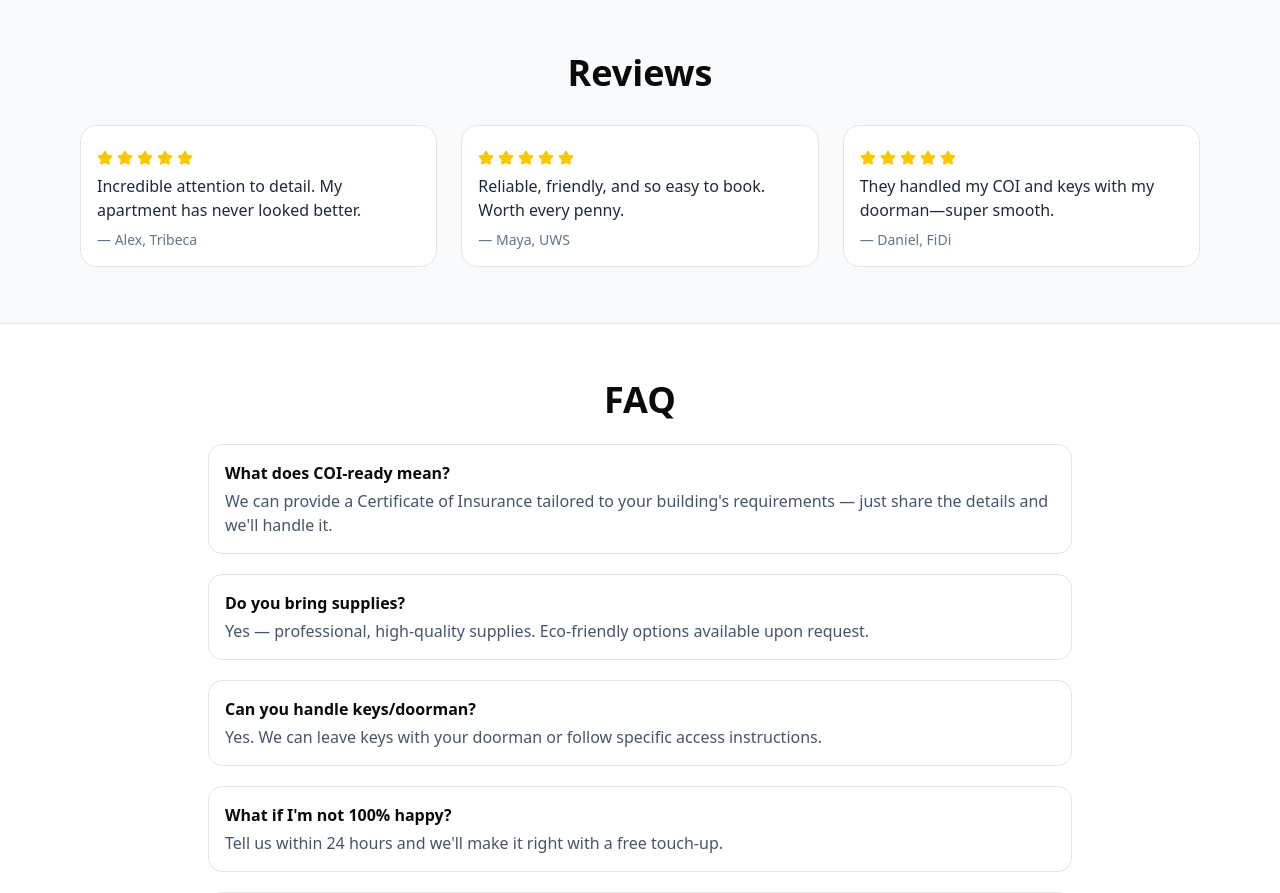
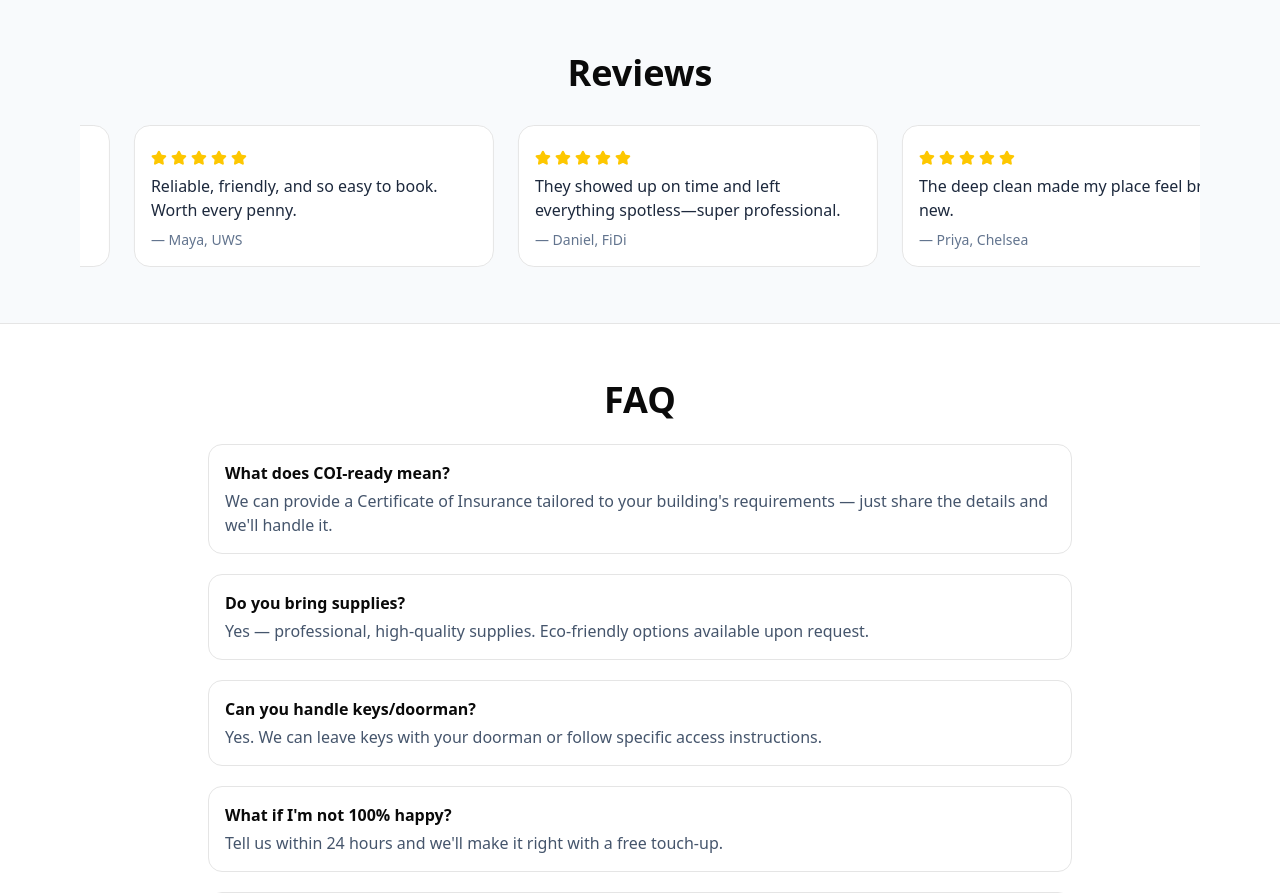
Before and after one commit to laterrianmoore-tech/manhattan-mintv3, a Next.js app: page / in a window 1280 px wide. Shown: the part 2920-3813 px from the top of the page. Built offline with nearby package versions, Linux system fonts and the light colour scheme.

Commit message:
update website

```diff
--- a/src/app/globals.css
+++ b/src/app/globals.css
@@ -120,3 +120,20 @@
     @apply bg-background text-foreground;
   }
 }
+
+/* Reviews marquee animation */
+@keyframes mm-marquee {
+  0% { transform: translateX(0); }
+  100% { transform: translateX(-50%); }
+}
+
+.mm-marquee {
+  overflow: hidden;
+  position: relative;
+}
+
+.mm-marquee__track {
+  display: flex;
+  width: max-content;
+  animation: mm-marquee 40s linear infinite;
+}
--- a/src/app/page.tsx
+++ b/src/app/page.tsx
@@ -371,11 +371,20 @@ function ManhattanMint() {
       <section id="reviews" className="scroll-mt-24 bg-slate-50 border-t">
         <div className="max-w-6xl mx-auto px-4 py-14">
           <h2 className="text-3xl md:text-4xl font-bold text-center">Reviews</h2>
-          <div className="grid md:grid-cols-3 gap-6 mt-8">
-            {[{ q:"Incredible attention to detail. My apartment has never looked better.", a:"— Alex, Tribeca" },
+          <div className="mt-8 mm-marquee">
+            {(() => {
+              const reviews = [
+                { q:"Incredible attention to detail. My apartment has never looked better.", a:"— Alex, Tribeca" },
                 { q:"Reliable, friendly, and so easy to book. Worth every penny.", a:"— Maya, UWS" },
-              { q:"They handled my COI and keys with my doorman—super smooth.", a:"— Daniel, FiDi" }].map((r, i) => (
-              <Card key={i} className="rounded-2xl">
+                { q:"They showed up on time and left everything spotless—super professional.", a:"— Daniel, FiDi" },
+                { q:"The deep clean made my place feel brand new.", a:"— Priya, Chelsea" },
+                { q:"Fast booking, clear pricing, and great results.", a:"— Jason, Midtown" },
+              ];
+              const loop = [...reviews, ...reviews];
+              return (
+                <div className="mm-marquee__track gap-4 sm:gap-6">
+                  {loop.map((r, i) => (
+                    <Card key={`${r.a}-${i}`} className="rounded-2xl min-w-[280px] w-[280px] sm:min-w-[360px] sm:w-[360px]">
                       <CardContent className="pt-6">
                         <div className="flex items-center gap-1 mb-2">
                           {Array.from({ length: 5 }).map((_, j) => <Star key={j} className="h-4 w-4 fill-yellow-400 text-yellow-400" />)}
@@ -385,6 +394,9 @@ function ManhattanMint() {
                       </CardContent>
                     </Card>
                   ))}
+                </div>
+              );
+            })()}
           </div>
         </div>
       </section>
--- a/src/app/pricing-availability/PricingAvailabilityClient.tsx
+++ b/src/app/pricing-availability/PricingAvailabilityClient.tsx
@@ -52,6 +52,19 @@ const ADDONS = [
 ] as const;
 
 const NYC_TAX_RATE = 0.08875;
+
+// Minimal ZIP → City helper for NYC boroughs
+function zipToCity(zip?: string | null): string | null {
+  if (!zip) return null;
+  const z = String(zip).trim();
+  if (!/^\d{5}/.test(z)) return null;
+  if (z.startsWith("100") || z.startsWith("101") || z.startsWith("102")) return "New York"; // Manhattan uses "New York"
+  if (z.startsWith("112")) return "Brooklyn";
+  if (z.startsWith("104")) return "Bronx";
+  if (z.startsWith("103")) return "Staten Island";
+  if (z.startsWith("111") || z.startsWith("113") || z.startsWith("114")) return "Queens";
+  return "New York City";
+}
 
 export default function PricingAvailabilityClient() {
   const router = useRouter();
@@ -202,10 +215,19 @@ export default function PricingAvailabilityClient() {
     if (contact.phone) qs.set('phone', contact.phone);
     if (contact.first) qs.set('first_name', contact.first);
     if (contact.last) qs.set('last_name', contact.last);
-    if (contact.address) qs.set('address', contact.address);
+    if (contact.address) {
+      const fullAddress = contact.apt ? `${contact.address}, Apt ${contact.apt}` : contact.address;
+      qs.set('address', fullAddress);
+    }
     if (contact.city) qs.set('city', contact.city);
+    else if (contact.zip) {
+      const inferred = zipToCity(contact.zip);
+      if (inferred) qs.set('city', inferred);
+    }
     if (contact.state) qs.set('state', contact.state);
     if (contact.zip) qs.set('zip', contact.zip);
+    if (initial.beds) qs.set('bedrooms', String(initial.beds));
+    if (initial.baths) qs.set('bathrooms', String(initial.baths));
     if (initial.date) qs.set('date', initial.date);
     if (initial.start) qs.set('time', initial.start);
     const serviceName = initial.style === "hourly"
@@ -225,7 +247,9 @@ export default function PricingAvailabilityClient() {
             <div className="font-semibold">Manhattan <span className="text-teal-700">Mint</span></div>
           </Link>
           <div className="flex items-center gap-2 text-sm">
-            <Badge className="bg-teal-100 text-teal-800 rounded-full">Cleaning</Badge>
+            <Link href="/quote" className="inline-block">
+              <Badge className="bg-teal-100 text-teal-800 rounded-full hover:bg-teal-200 cursor-pointer" role="link" aria-label="Back to Cleaning step">Cleaning</Badge>
+            </Link>
             <span>➜</span>
             <Badge className="bg-teal-700 text-white rounded-full shadow">Pricing/Availability</Badge>
             <span>➜</span>
@@ -258,6 +282,9 @@ export default function PricingAvailabilityClient() {
               />
               <div className="mt-3 text-xs text-slate-500 text-center">
                 If the embedded form doesn’t load, <a className="text-teal-700 underline" href={iframeSrc} target="_blank" rel="noopener noreferrer">open it in a new tab</a>.
+              </div>
+              <div className="mt-2 text-[11px] text-slate-500 text-center">
+                By continuing, you agree to our <Link href="/terms" className="text-teal-700 underline">Terms of Service</Link>.
               </div>
             </div>
           </div>
--- a/src/components/MobileCTA.tsx
+++ b/src/components/MobileCTA.tsx
@@ -1,27 +1,39 @@
 'use client';
 
+import { useRouter, usePathname } from 'next/navigation';
 import { Button } from './ui/button';
 
 export function MobileCTA() {
+  const router = useRouter();
+  const pathname = usePathname();
+
+  const goBook = () => {
+    const bookSection = document.getElementById('book');
+    if (bookSection) {
+      bookSection.scrollIntoView({ behavior: 'smooth' });
+    } else {
+      // Fallback to pricing/availability step
+      router.push('/pricing-availability');
+    }
+  };
+
+  const goQuote = () => {
+    const quoteSection = document.getElementById('quote');
+    if (quoteSection && pathname === '/') {
+      quoteSection.scrollIntoView({ behavior: 'smooth' });
+    } else {
+      // Always works across the site
+      router.push('/quote');
+    }
+  };
+
   return (
     <div className="fixed bottom-0 left-0 right-0 p-4 bg-white border-t shadow-lg md:hidden">
       <div className="flex gap-2 max-w-lg mx-auto">
-        <Button
-          onClick={() => {
-            const bookSection = document.getElementById('book');
-            bookSection?.scrollIntoView({ behavior: 'smooth' });
-          }}
-          className="flex-1 bg-teal-700 hover:bg-teal-800 rounded-2xl"
-        >
+        <Button onClick={goBook} className="flex-1 bg-teal-700 hover:bg-teal-800 rounded-2xl">
           Book Now
         </Button>
-        <Button
-          onClick={() => {
-            const quoteSection = document.getElementById('quote');
-            quoteSection?.scrollIntoView({ behavior: 'smooth' });
-          }}
-          className="flex-1 bg-teal-700 hover:bg-teal-800 rounded-2xl"
-        >
+        <Button onClick={goQuote} className="flex-1 bg-teal-700 hover:bg-teal-800 rounded-2xl">
           Get a Quote
         </Button>
       </div>
```
Lines whose indentation alone changed are shown as unchanged.
